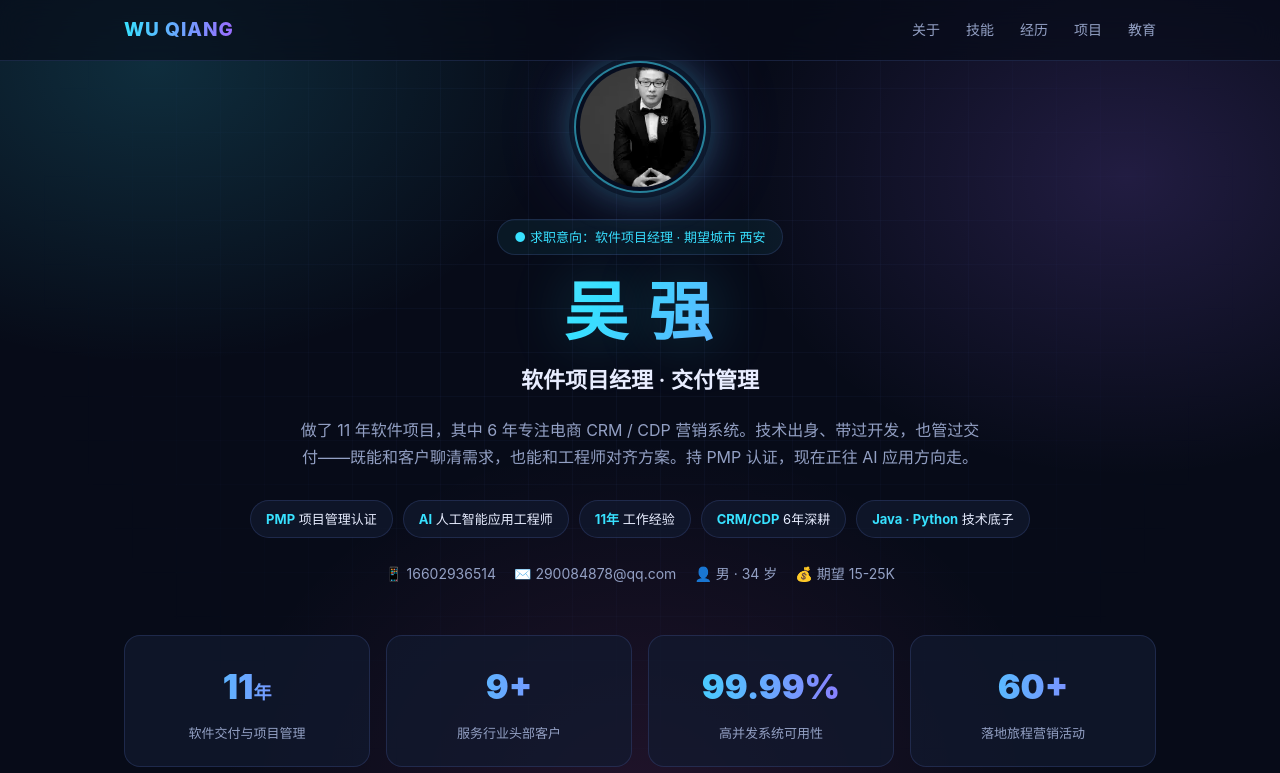
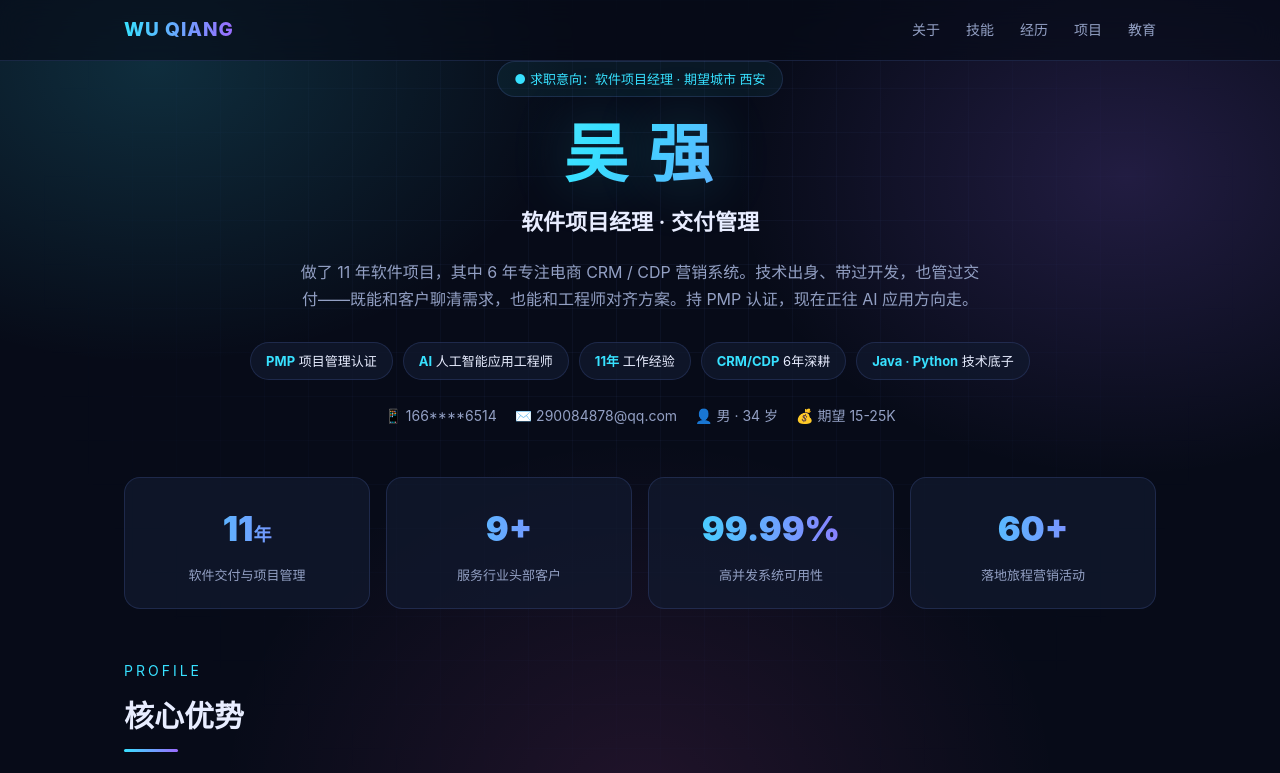
Before and after one commit to wuqiang-3/wuqiang-3.github.io, a plain HTML site: page index.html in a window 1280 px wide. Shown: the top 773 px of the page. Drawn offline with Linux system fonts and the light colour scheme.

Commit message:
隐私处理：手机号脱敏、移除证件照

```diff
--- a/index.html
+++ b/index.html
@@ -48,11 +48,6 @@
 
   /* Hero */
   header{padding:90px 0 60px;text-align:center;position:relative}
-  .avatar{width:132px;height:132px;border-radius:50%;object-fit:cover;display:block;margin:0 auto 26px;
-    padding:4px;background:var(--bg2);border:2px solid rgba(56,225,255,.55);
-    box-shadow:0 0 0 5px rgba(10,16,34,.55),0 0 42px rgba(56,225,255,.35),0 0 80px rgba(155,107,255,.22);
-    filter:grayscale(.1) contrast(1.05)}
-  @media(max-width:720px){.avatar{width:112px;height:112px}}
   .badge{display:inline-block;padding:6px 16px;border:1px solid var(--line);border-radius:999px;
     font-size:13px;color:var(--neon);margin-bottom:22px;background:rgba(56,225,255,.06)}
   h1{font-size:64px;font-weight:900;letter-spacing:4px;line-height:1.1;
@@ -165,7 +160,6 @@
 </nav>
 
 <header class="wrap">
-  <img class="avatar reveal" src="avatar.png" alt="吴强 照片">
   <div class="badge reveal">● 求职意向：软件项目经理 · 期望城市 西安</div>
   <h1 class="reveal">吴 强</h1>
   <div class="role reveal">软件项目经理 · 交付管理</div>
@@ -178,7 +172,7 @@
     <span class="chip"><b>Java · Python</b> 技术底子</span>
   </div>
   <div class="contact reveal">
-    <a href="tel:16602936514">📱 16602936514</a>
+    <span>📱 166****6514</span>
     <a href="mailto:290084878@qq.com">✉️ 290084878@qq.com</a>
     <span>👤 男 · 34 岁</span>
     <span>💰 期望 15-25K</span>
@@ -356,7 +350,7 @@
 <footer class="wrap">
   <div class="name">吴 强</div>
   <p>软件项目经理 · 11 年交付经验 · CRM/CDP 专家 · PMP & AI 应用工程师</p>
-  <p style="margin-top:14px">📱 16602936514 &nbsp;·&nbsp; ✉️ 290084878@qq.com &nbsp;·&nbsp; 📍 西安</p>
+  <p style="margin-top:14px">📱 166****6514 &nbsp;·&nbsp; ✉️ 290084878@qq.com &nbsp;·&nbsp; 📍 西安</p>
 </footer>
 
 <script>
```
Also changed, not shown: avatar.png (deleted).
